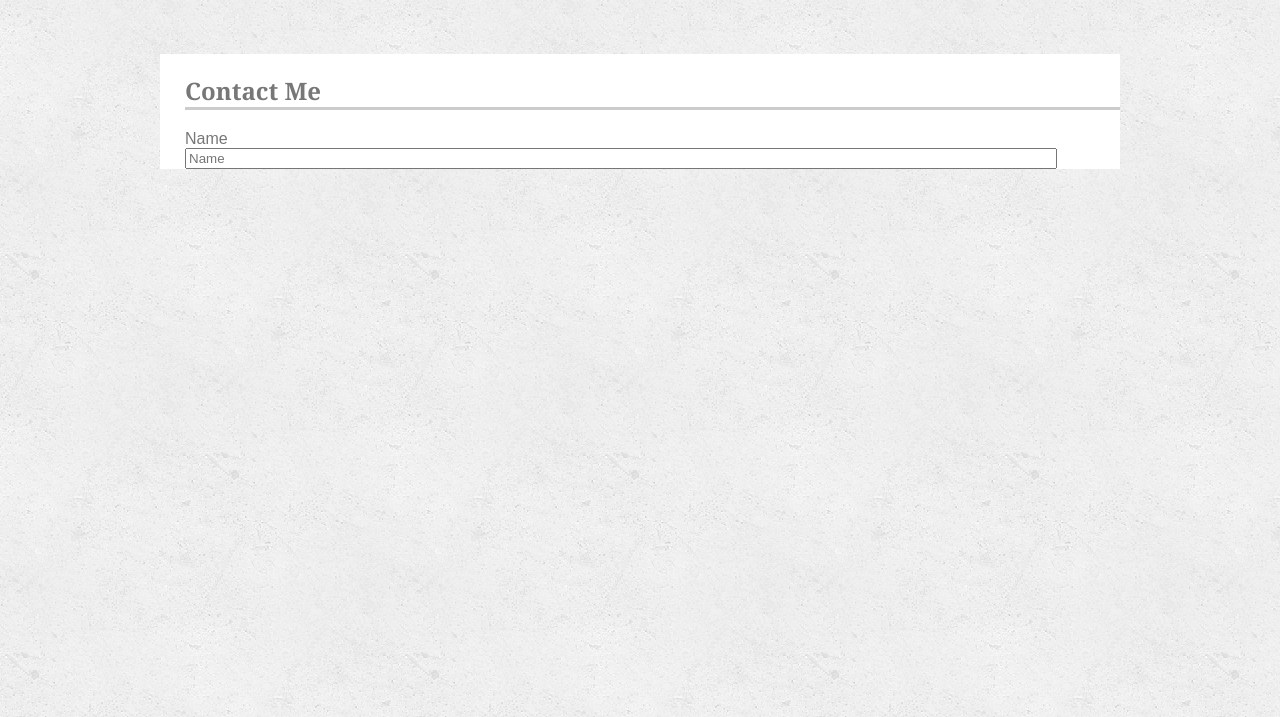
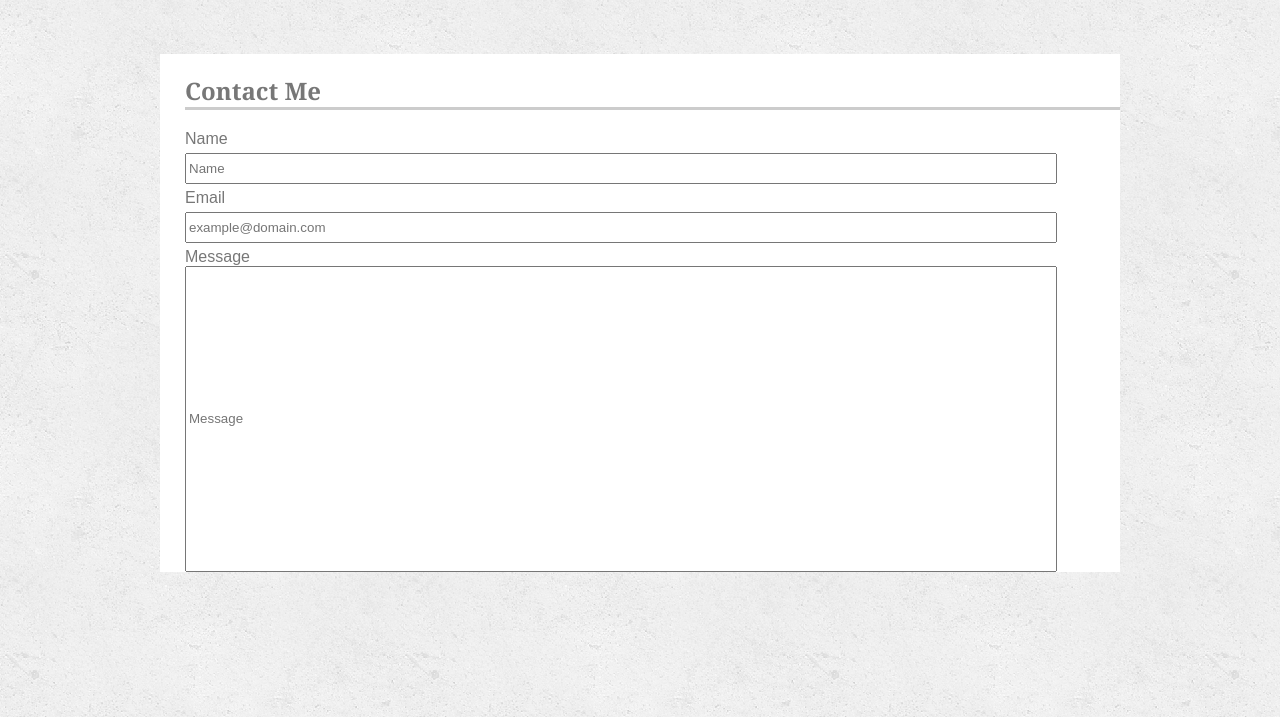
Before and after one commit to longtran1992/Basic-Portfolio, a plain HTML site: page contact.html in a window 1280 px wide. Shown: the part 83-800 px from the top of the page. Drawn offline with Linux system fonts and the light colour scheme.

Commit message:
made boxes for contact page

```diff
--- a/assets/css/style.css
+++ b/assets/css/style.css
@@ -96,10 +96,30 @@ p {
     margin: auto;
 }
 #name {
+    margin-left: 25px;
+    padding-bottom: 5px;
+}
+#box1 {
     width: 90%;
     margin-left: 25px;
+    height: 25px;
 }
-input {
+#email {
+    margin-left: 25px;
+    padding-bottom: 5px;
+    padding-top: 5px;
+}
+#box2 {
     width: 90%;
     margin-left: 25px;
+    height: 25px;
 }
+#message {
+    margin-left: 25px;
+    padding-top: 5px;
+}
+#box3 {
+    width: 90%;
+    margin-left: 25px;
+    height: 300px;
+}
--- a/contact.html
+++ b/contact.html
@@ -28,10 +28,20 @@
                 Name
             </div>
             <div>
-                <input type="text" placeholder="Name">
+                <input id="box1" type="text" placeholder="Name">
             </div>
-
-
+            <div id="email">
+                Email
+            </div>
+            <div>
+                <input id="box2" type="text" placeholder="example@domain.com">
+            </div>
+            <div id="message">
+                Message
+            </div>
+            <div>
+                <input id="box3" type="text" placeholder="Message">
+            </div>
         </div>
 </body>
 </html>
```
